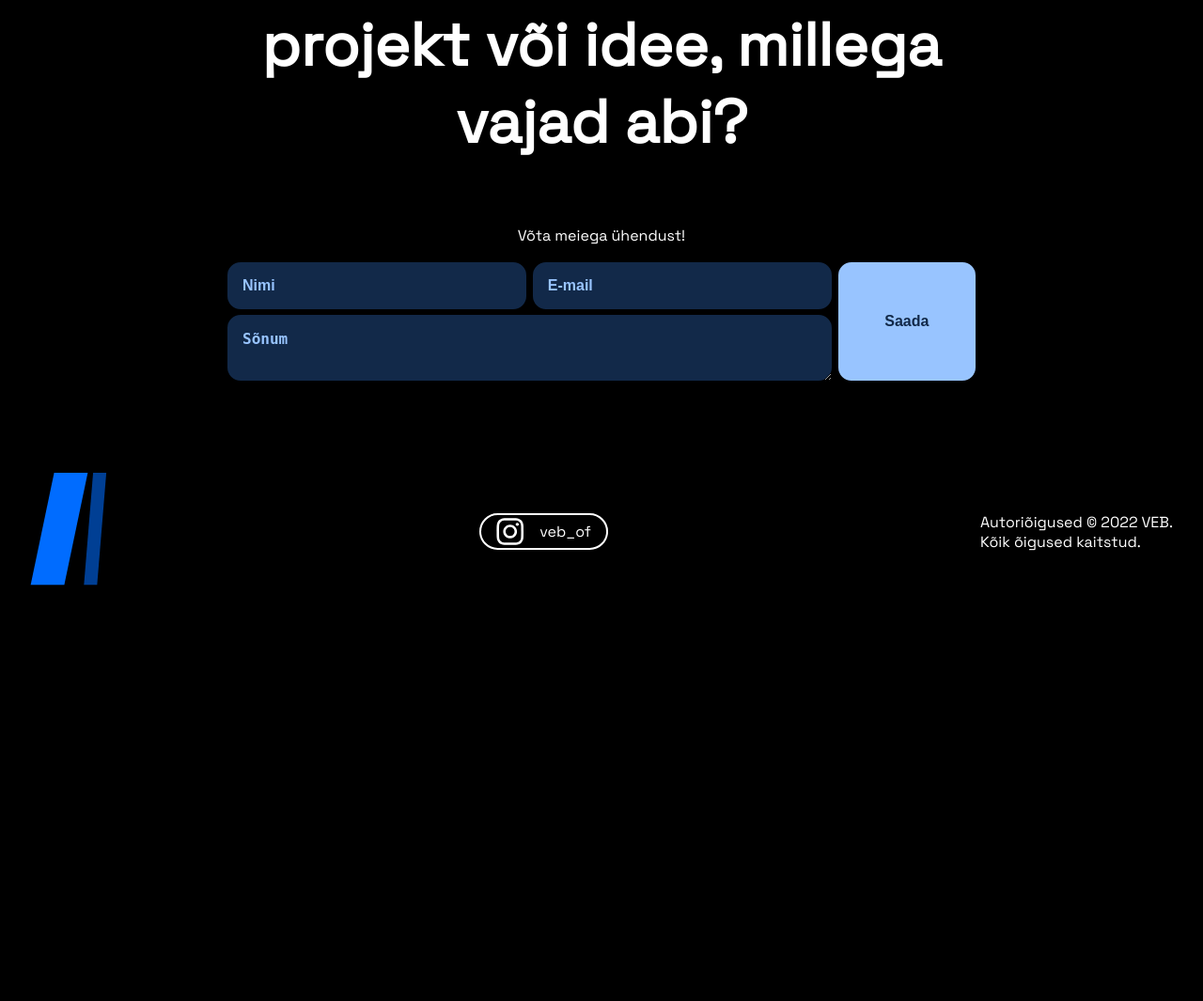
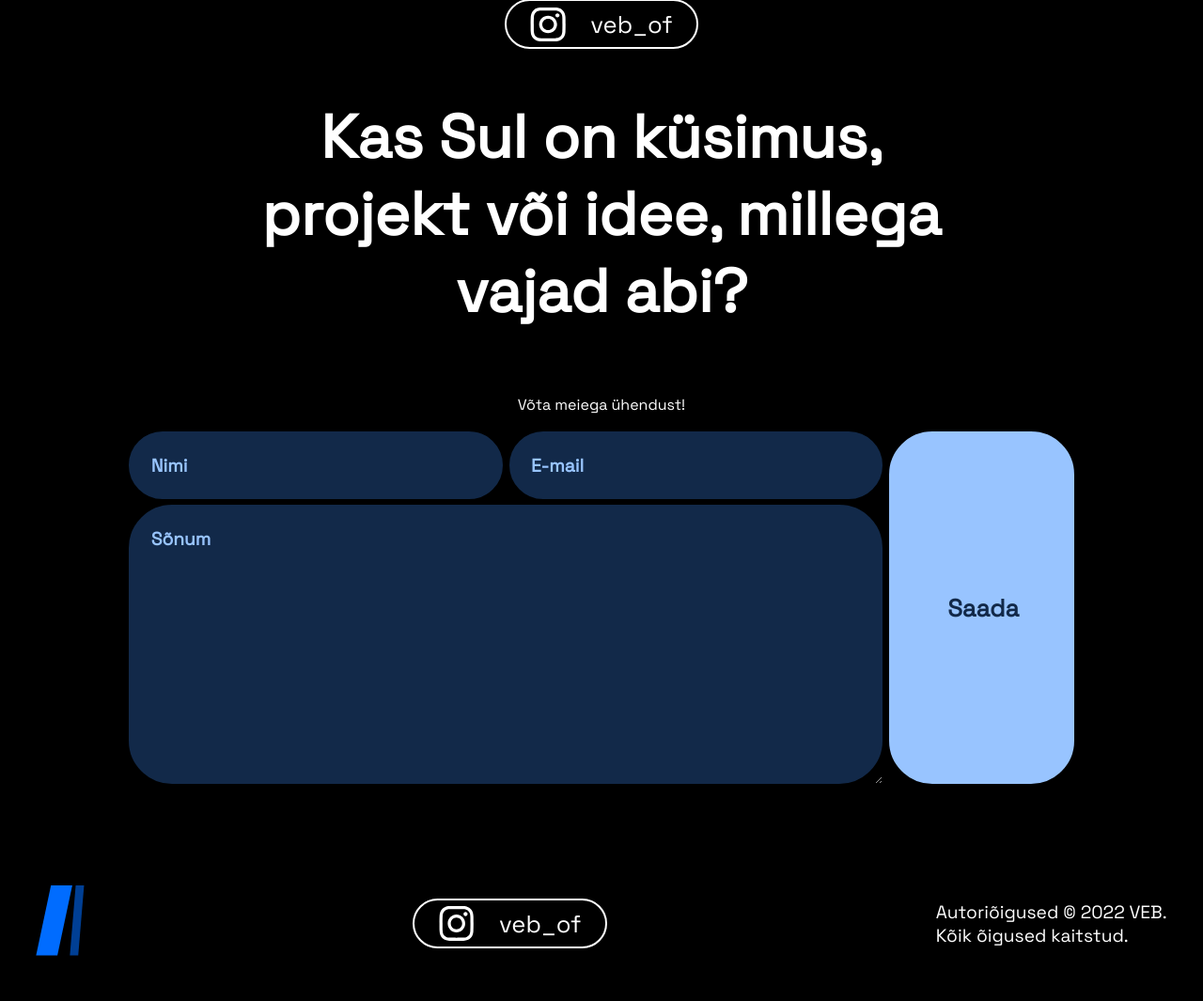
Before and after one commit to n0ll0/NEW-VEP, a PHP site: page / in a window 1280 px wide. Shown: the part 2734-3799 px from the top of the page at 94% size. Before the commit the page ends 3357 px from the top, so only its background shows below. Run offline with PHP 8.4, Linux system fonts and the light colour scheme.

Commit message:
mabye final?

```diff
--- a/dev.php
+++ b/dev.php
@@ -1,6 +1,6 @@
 <?php
 
-header("location: index.php");
+// header("location: index.php");
 
 
 use Dotenv\Dotenv;
--- a/index.php
+++ b/index.php
@@ -110,7 +110,7 @@
         <h2>Meie meeskond</h2>
         <p>Oleme tehnikale pühendunud noored. Lõime VEBi, märgates, et üha rohkematel Eesti ettevõtetel on aegunud lehed või lausa polegi lehte. Oleme siin selleks, et sinu ettevõte ei teeks sama viga.</p>
       </div>
-
+      <a target="_blank" href="https://www.instagram.com/veb_of/" class="instagram flex normal"><img src="src/Instagram.svg" alt="">veb_of</a>
       <div class="center flex-col">
         <h2>
           Kas Sul on küsimus,
@@ -123,10 +123,10 @@
           <div class="grid">
             <input placeholder="Nimi" type="text" name="name" id="name" required>
             <input placeholder="E-mail" type="email" name="email" id="email" required>
-            <textarea type="text" name="message" id="message" required>Sõnum</textarea>
-            <input type="submit" value="Saada">
-          </div>
-        </form>
+            <textarea rows="10" type="text" name="message" id="message" required>Sõnum</textarea>
+            <button class="submit" type="submit" form="form" value="Saada"><p>Saada</p><img src="src/saada.svg"></button>
+          </form>
+        </div>
         <?php
         require_once __DIR__.'/vendor/autoload.php';
         use Dotenv\Dotenv;
--- a/scss/style.css
+++ b/scss/style.css
@@ -5,13 +5,13 @@ html {
 
 * {
   transition: all 250ms ease-in-out;
+  font-family: "Space Grotesk";
 }
 
 body {
   margin: 0;
   display: flex;
   flex-flow: column nowrap;
-  font-family: "Space Grotesk";
   font-style: normal;
 }
 
@@ -61,6 +61,7 @@ h2 {
 
 .UR {
   border-radius: 10vw 10vw 0 0;
+  gap: 0 !important;
 }
 
 .BR, .UR {
@@ -93,7 +94,7 @@ main #grid #telli-leht {
 main #grid #telli-leht h2 {
   color: #fff;
   line-height: 1;
-  padding: 4vw 10%;
+  padding: 3.66666vw 10%;
   margin: 0;
   border-radius: 10px;
   border: 2.5px solid rgba(255, 255, 255, 0);
@@ -439,14 +440,6 @@ main .article b {
 main .article b:hover {
   opacity: 0.001;
 }
-main #meiemeeskond {
-  margin: 0;
-  width: 80%;
-}
-main #meiemeeskond img {
-  width: 50vw;
-  height: auto;
-}
 main #Meisterlik {
   width: 75%;
   grid-template-areas: "h i" "p i";
@@ -458,6 +451,14 @@ main #Meisterlik h2, main #Meisterlik p {
 main #Meisterlik :nth-child(1) {
   background: none;
   border-radius: 0;
+}
+main #meiemeeskond {
+  margin: 0;
+  width: 80%;
+}
+main #meiemeeskond img {
+  width: 50vw;
+  height: auto;
 }
 
 .center {
@@ -471,48 +472,75 @@ main #Meisterlik :nth-child(1) {
 }
 
 form {
+  width: 80%;
+}
+
+button.submit {
+  grid-area: s;
+  display: flex;
+  height: 100%;
+  justify-content: center;
+  align-items: center;
+  flex-flow: row nowrap;
+  padding: 0;
+  padding: 2.875vw;
+  border-radius: 3.75vw;
+  border: 0.2vw solid #000000;
+  background-color: #98C4FF;
+  overflow: hidden;
+}
+button.submit p {
+  color: rgb(18, 41, 73);
+  font-weight: bold;
+  font-size: 2vw;
+  transform: translateX(2vw);
+}
+button.submit img {
   width: 100%;
-  max-width: 800px;
+  transform: translateX(-20vw) scale(0.1);
 }
-form .grid {
+button.submit:hover p {
+  transform: translateX(20vw);
+}
+button.submit:hover img {
+  transform: translateX(-2.5vw) scale(1);
+}
+
+.grid {
   grid-template-areas: "n e s" "m m s";
+  grid-template-columns: repeat(2, 2fr) 1fr;
   gap: 2.5px;
 }
-form .grid :nth-child(1) {
+.grid input[type=text] {
   grid-area: n;
 }
-form .grid :nth-child(2) {
+.grid input[type=email] {
   grid-area: e;
 }
-form .grid :nth-child(3) {
+.grid textarea {
   grid-area: m;
 }
-form .grid :nth-child(4) {
-  grid-area: s;
-  background-color: #98C4FF;
-  color: #122949;
-}
-form .grid textarea, form .grid input {
+.grid textarea, .grid input {
   resize: vertical;
-  padding: 1em;
-  border-radius: 1em;
+  padding: 1.822916666vw;
+  border-radius: 3.75vw;
   background-color: #122949;
   border: 0.2vw solid #000000;
   font-weight: bold;
-  font-size: 1.25vw;
+  font-size: 1.5vw;
   color: #98C4FF;
 }
-form .grid ::-moz-placeholder {
-  font-size: 1em;
+.grid ::-moz-placeholder {
   color: #98C4FF;
+  font-weight: bold;
 }
-form .grid :-ms-input-placeholder {
-  font-size: 1em;
+.grid :-ms-input-placeholder {
   color: #98C4FF;
+  font-weight: bold;
 }
-form .grid ::placeholder {
-  font-size: 1em;
+.grid ::placeholder {
   color: #98C4FF;
+  font-weight: bold;
 }
 
 .flex {
@@ -525,7 +553,6 @@ form .grid ::placeholder {
   flex-flow: column nowrap;
   align-items: center;
   justify-content: center;
-  gap: 0;
 }
 
 .grid {
@@ -538,7 +565,16 @@ footer {
   padding: 2em;
   justify-content: space-between;
   align-items: center;
+  font-size: 1.5vw;
 }
-footer > img {
-  width: 40px;
+footer img {
+  width: 4vw;
+}
+
+.instagram {
+  font-size: 2vw;
+}
+.instagram img {
+  width: 3vw !important;
+  aspect-ratio: 1;
 }/*# sourceMappingURL=style.css.map */
--- a/scss/style.scss
+++ b/scss/style.scss
@@ -4,13 +4,13 @@ html {
 }
 * {
   transition: all 250ms ease-in-out;
+  font-family: 'Space Grotesk';
 }
 
 body {
   margin: 0;
   display: flex;
   flex-flow: column nowrap;
-  font-family: 'Space Grotesk';
   font-style: normal;
 }
 
@@ -54,6 +54,7 @@ h2 {
 }
 .UR {
   border-radius: 10vw 10vw 0 0;
+  gap: 0 !important;
 }
 .BR, .UR {gap: 10vw;}
 
@@ -77,7 +78,7 @@ main {
       overflow: hidden;
       border: 2px solid #000;
     }
-    // telli leht ******************************* *******************************
+    // telli leht ******************************* ********************************************
     #telli-leht {
       overflow: hidden;
       position: relative;
@@ -87,7 +88,7 @@ main {
       h2 {
         color: #fff;
         line-height: 1;
-        padding: 4vw 10%;
+        padding: 3.66666vw 10%;
         margin: 0;
         border-radius: 10px;
         border: 2.5px solid rgba(255, 255, 255, 0);
@@ -431,15 +432,6 @@ main {
       }
     }
   }
-  // Meie tiimist************************************************************************
-  #meiemeeskond {
-    margin: 0;
-    width: 80%;
-    img {
-      width: 50vw;
-      height: auto;
-    }
-  }
   // heledam ala************************************************************************
   #Meisterlik {
     width: 75%;
@@ -453,6 +445,15 @@ main {
     }
 
     margin: 5vw auto;
+  }
+  // Meie tiimist************************************************************************
+  #meiemeeskond {
+    margin: 0;
+    width: 80%;
+    img {
+      width: 50vw;
+      height: auto;
+    }
   }
 
 }
@@ -471,43 +472,70 @@ main {
 
 // formi osa************************************************************************
 form {
+  width: 80%;
+}
+button.submit {
+  grid-area: s;
+  display: flex;
+  height: 100%;
+  justify-content: center;
+  align-items: center;
+  flex-flow: row nowrap;
+  padding: 0;
+  padding: 2.875vw;
+  border-radius: 3.75vw;
+  border: 0.2vw solid #000000;
+  background-color: #98C4FF;
+  overflow: hidden;
+
+  p {
+    color: rgb(18, 41, 73);
+    font-weight: bold;
+    font-size: 2vw;
+    transform: translateX(2vw);
+  }
+  img {
     width: 100%;
-  max-width: 800px;
+    transform: translateX(-20vw) scale(0.1);
+  }
+  &:hover {
+    p {
+      transform: translateX(20vw);
+    }
+    img {
+      transform: translateX(-2.5vw) scale(1);
+    }
+  }
+}
 .grid {
   grid-template-areas: "n e s" "m m s";
+  grid-template-columns: repeat(2, 2fr) 1fr;
   gap: 2.5px;
-    :nth-child(1){
+  input[type=text]{
     grid-area: n;
   }
-    :nth-child(2){
+  input[type=email]{
     grid-area: e;
   }
-    :nth-child(3){
+  textarea {
     grid-area: m;
 
   }
-    :nth-child(4){
-      grid-area: s;
-      background-color: #98C4FF;
-      color: #122949;
-
-    }
-
   textarea, input {
     resize: vertical;
-      padding: 1em;
-      border-radius: 1em;
+    padding: 1.822916666vw;
+    border-radius: 3.75vw;
     background-color: #122949;
     border: 0.2vw solid #000000;
     font-weight: bold;
-      font-size: 1.25vw;
+    font-size: 1.5vw;
     color: #98C4FF;
+
   }
   ::placeholder {
+    color: #98C4FF;
 
-      font-size: 1em;
-      color: #98C4FF;
-    }
+    font-weight: bold;
   }
 }
 
@@ -522,7 +550,6 @@ form {
   flex-flow: column nowrap;
   align-items: center;
   justify-content: center;
-  gap: 0;
 }
 
 .grid {
@@ -535,8 +562,16 @@ footer {
   padding: 2em;
   justify-content: space-between;
   align-items: center;
-  > img {
-    width: 40px;
+  font-size: 1.5vw;
+  img {
+    width: 4vw;
+  }
+}
+.instagram {
+  font-size: 2vw;
+  img {
+    width: 3vw !important;
+    aspect-ratio: 1;
   }
 
 }
```
Also changed, not shown: src/saada.svg (added), 1 other file. Lines whose indentation alone changed are shown as unchanged.
